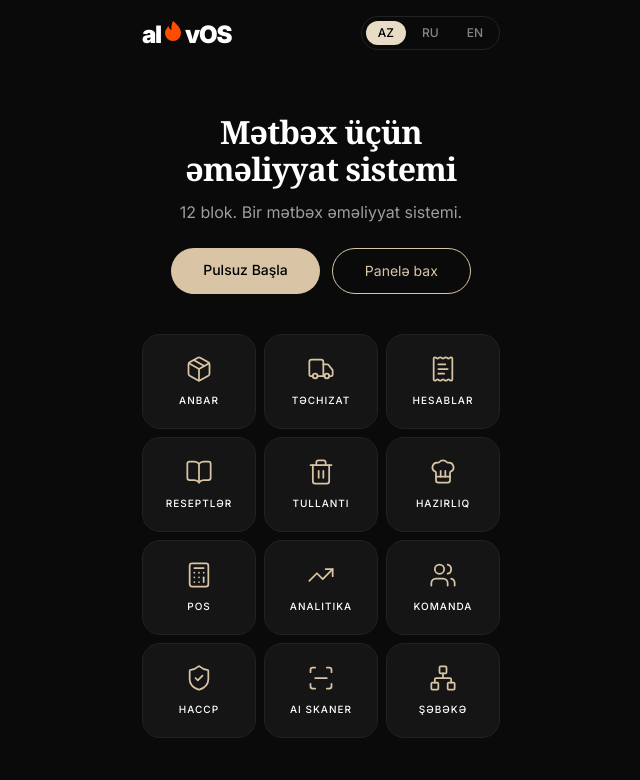
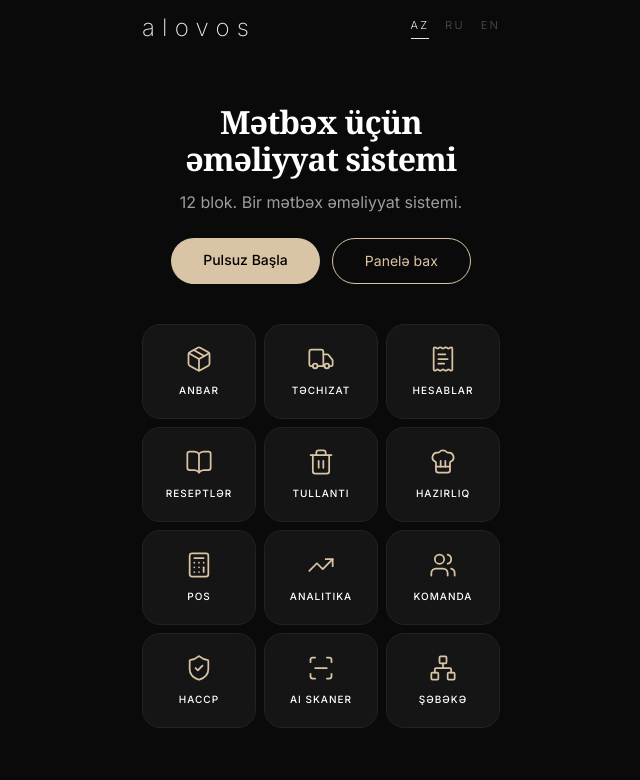
Before and after one commit to hotpitmaster070/alovos, a Next.js app: page / in a window 1280 px wide. Shown: the top 780 px of the page, without its empty margins (319-959 px from the left). Built offline with nearby package versions, Linux system fonts and the light colour scheme.

Commit message:
style: luxury thin alovos logo without paint
Co-authored-by: hotpitmaster070 <hotpitmaster070@gmail.com>

```diff
--- a/components/icons/flame.tsx
+++ b/components/icons/flame.tsx
@@ -4,13 +4,19 @@ export default function FlameIcon({ className, ...props }: SVGProps<SVGSVGElemen
   return (
     <svg
       viewBox="0 0 24 24"
-      fill="currentColor"
+      fill="none"
+      stroke="currentColor"
+      strokeWidth={1}
+      strokeLinejoin="round"
       aria-hidden="true"
       focusable="false"
       className={className}
       {...props}
     >
-      <path d="M12 2C12 2 20 8 20 14A8 8 0 0 1 4 14C4 11 6 9 7.5 7C7.8 9 9 10.5 10.5 11C10 8 10.8 4.5 12 2Z" />
+      <path
+        vectorEffect="non-scaling-stroke"
+        d="M12 2C12 2 20 8 20 14A8 8 0 0 1 4 14C4 11 6 9 7.5 7C7.8 9 9 10.5 10.5 11C10 8 10.8 4.5 12 2Z"
+      />
     </svg>
   );
 }
--- a/components/lang-switcher.tsx
+++ b/components/lang-switcher.tsx
@@ -3,15 +3,15 @@
 import { LANGS } from "@/lib/i18n/dictionaries";
 import { useT } from "@/lib/i18n/useT";
 
-const active = "bg-[#E8DCC6] text-black";
-const inactive = "text-white/50 hover:text-white";
+const active = "border-b border-white/90 pb-1 text-white/90";
+const inactive = "border-b border-transparent pb-1 text-white/30 hover:text-white/60";
 
 export default function LangSwitcher() {
   const { t, lang, setLang } = useT();
 
   return (
     <div
-      className="flex items-center gap-1 rounded-full border border-line p-1"
+      className="flex gap-4 text-[11px] font-light uppercase tracking-[0.2em]"
       role="group"
       aria-label={t.languageLabel}
     >
@@ -21,7 +21,7 @@ export default function LangSwitcher() {
           type="button"
           onClick={() => setLang(code)}
           aria-pressed={lang === code}
-          className={`rounded-full px-3 py-1 text-xs font-medium transition-colors ${
+          className={`transition-colors ${
             lang === code ? active : inactive
           }`}
         >
--- a/components/logo.tsx
+++ b/components/logo.tsx
@@ -3,28 +3,33 @@ import FlameIcon from "@/components/icons/flame";
 export type LogoSize = "sm" | "lg";
 
 const SIZE_CLASSES: Record<LogoSize, string> = {
-  sm: "text-xl",
-  lg: "text-2xl",
+  sm: "text-[18px]",
+  lg: "text-[24px]",
 };
 
-const BASE_CLASSES = "font-black leading-none tracking-tighter text-white";
-const FLAME_CLASSES = "inline-block h-[1em] w-[1em] align-baseline text-flame";
+const BASE_CLASSES =
+  "font-extralight lowercase leading-none tracking-[0.3em] text-white/90";
+const FLAME_CLASSES = "ml-1 inline-block h-[10px] w-[10px] align-baseline text-white/40";
 
 type LogoProps = {
   size?: LogoSize;
+  showFlame?: boolean;
   className?: string;
 };
 
-export default function Logo({ size = "lg", className = "" }: LogoProps) {
+export default function Logo({
+  size = "lg",
+  showFlame = false,
+  className = "",
+}: LogoProps) {
   return (
     <span
       className={`${BASE_CLASSES} ${SIZE_CLASSES[size]} ${className}`.trim()}
       role="img"
-      aria-label="alovOS"
+      aria-label="alovos"
     >
-      al
-      <FlameIcon className={FLAME_CLASSES} />
-      vOS
+      alovos
+      {showFlame && <FlameIcon className={FLAME_CLASSES} />}
     </span>
   );
 }
--- a/tailwind.config.ts
+++ b/tailwind.config.ts
@@ -14,7 +14,6 @@ const config: Config = {
         card: "#151515",
         line: "#222222",
         beige: "#D9C5A5",
-        flame: "#FF4D00",
         edge: "#333333",
         muted: "#666666",
       },
```
